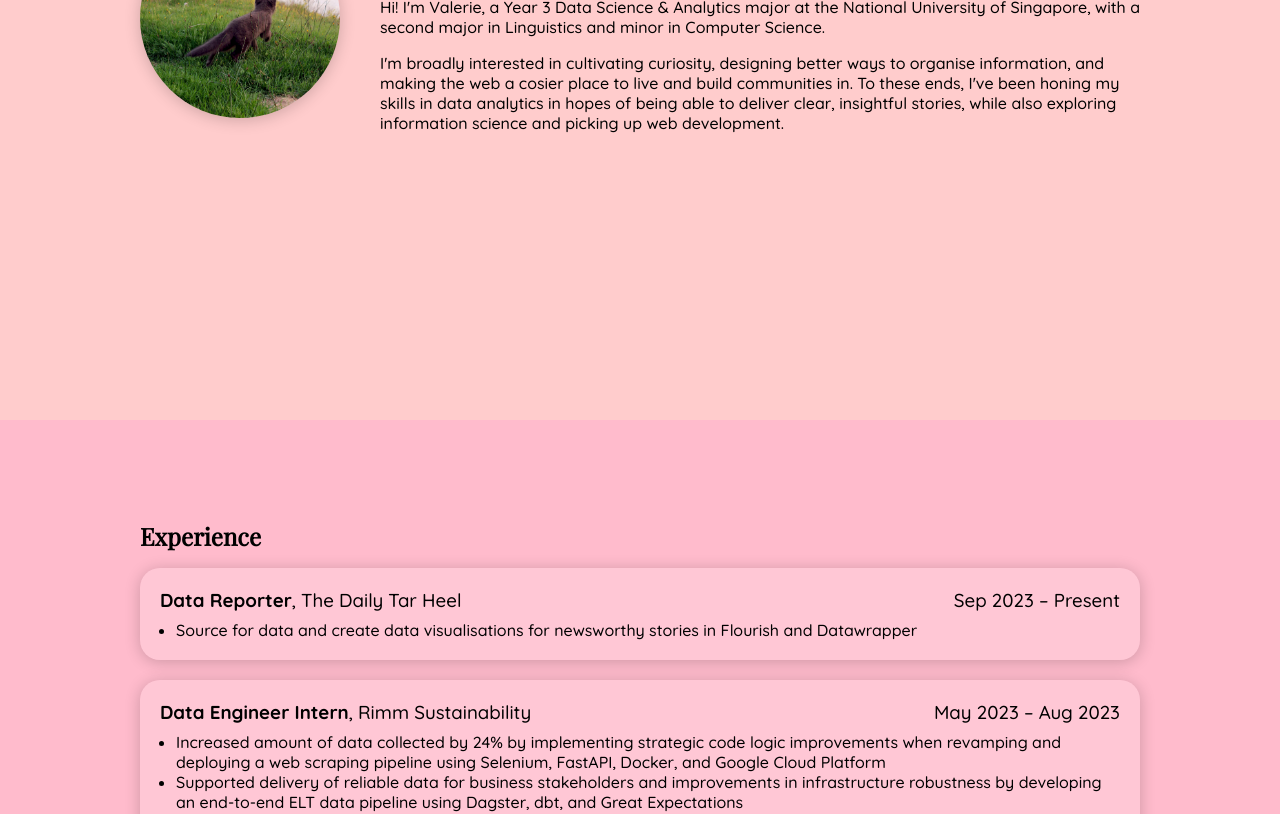
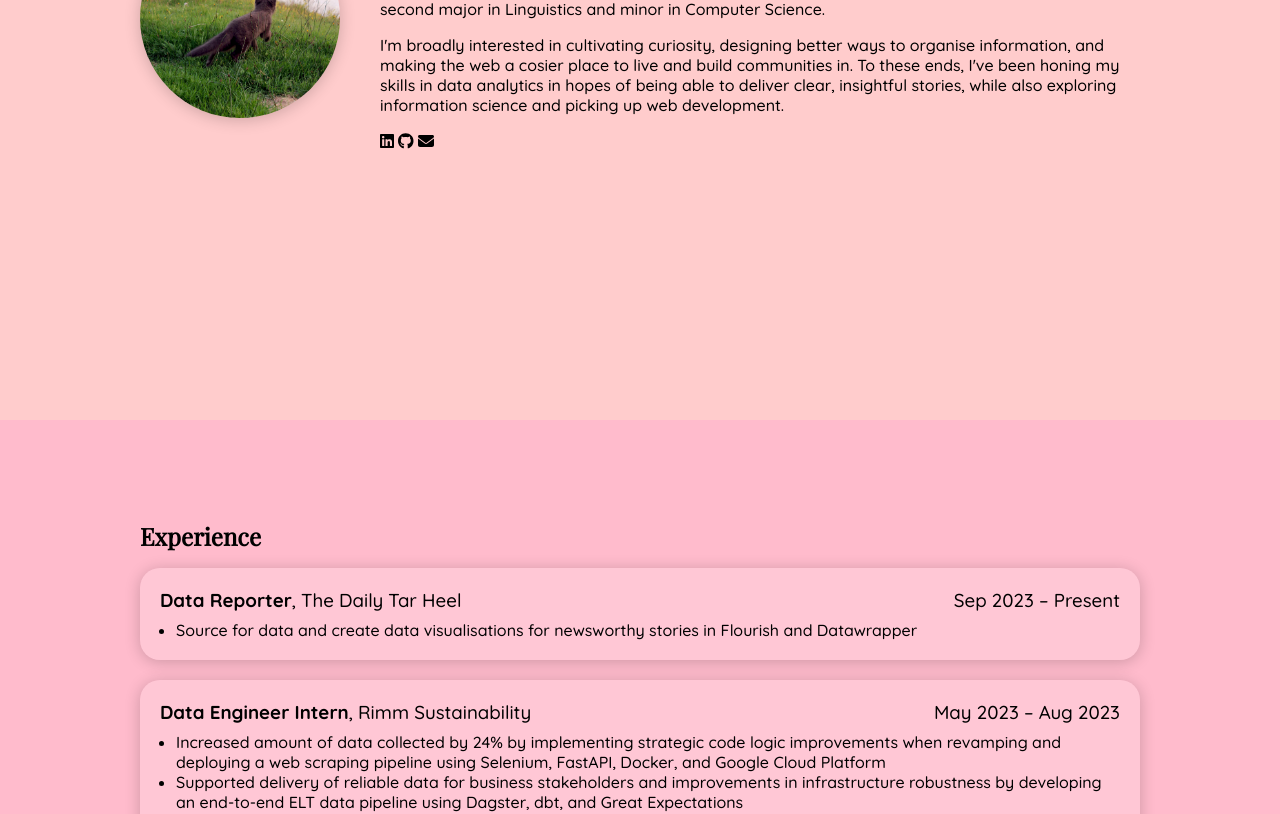
Before and after one commit to valerietanhx/homework-2-valerietanhx, a Next.js app: page / in a window 1280 px wide. Shown: the part 1180-1994 px from the top of the page. Built offline with nearby package versions, Linux system fonts and the light colour scheme; a web font is replaced by a local one.

Commit message:
feat: add fontawesome icons + clean up some other unnecessary lines of code

```diff
--- a/app/layout.js
+++ b/app/layout.js
@@ -1,5 +1,9 @@
 import { Inter } from 'next/font/google'
 import './globals.css'
+import "@fortawesome/fontawesome-svg-core/styles.css";
+import { config } from "@fortawesome/fontawesome-svg-core";
+
+config.autoAddCss = false;
 
 const inter = Inter({ subsets: ['latin'] })
 
--- a/app/page.js
+++ b/app/page.js
@@ -5,7 +5,6 @@ import About from "@/components/about";
 import Experience from "@/components/experience";
 import Projects from "@/components/projects";
 import Footer from "@/components/footer";
-import styles from "./page.module.css";
 
 export default function Home() {
   return (
--- a/app/page.module.css
+++ b/app/page.module.css
@@ -67,6 +67,10 @@
 
 .aboutText > p:not(:last-child) {
   margin-bottom: 16px;
+}
+
+.aboutIcons > a:not(:last-child) {
+  margin-right: 4px;
 }
 
 /* experience, projects cards */
--- a/components/about.js
+++ b/components/about.js
@@ -2,6 +2,9 @@
 
 import { useState } from "react";
 import styles from "@/app/page.module.css";
+import { FontAwesomeIcon } from "@fortawesome/react-fontawesome";
+import { faEnvelope } from "@fortawesome/free-solid-svg-icons";
+import { faLinkedin, faGithub } from "@fortawesome/free-brands-svg-icons";
 
 export default function About() {
   const images = [
@@ -50,16 +53,17 @@ export default function About() {
           stories, while also exploring information science and picking up web
           development.
         </p>
-        {/* not showing up; need to figure out fontawesome. commenting out for now */}
-        {/* <a href="https://www.linkedin.com/in/valerietanhx/">
-          <i class="fa-brands fa-linkedin"></i>
-        </a>
-        <a href="https://github.com/valerietanhx">
-          <i className="fa-brands fa-github"></i>
-        </a>
-        <a href="mailto:valerietanhx@gmail.com">
-          <i className="fa-solid fa-envelope"></i>
-        </a> */}
+        <div className={styles.aboutIcons}>
+          <a href="https://www.linkedin.com/in/valerietanhx/">
+            <FontAwesomeIcon icon={faLinkedin} />
+          </a>
+          <a href="https://github.com/valerietanhx">
+            <FontAwesomeIcon icon={faGithub} />
+          </a>
+          <a href="mailto:valerietanhx@gmail.com">
+            <FontAwesomeIcon icon={faEnvelope} />
+          </a>
+        </div>
       </div>
     </section>
   );
--- a/components/footer.js
+++ b/components/footer.js
@@ -1,5 +1,3 @@
-import styles from "@/app/page.module.css";
-
 export default function Footer() {
   return (
     <footer>
--- a/components/projectCard.js
+++ b/components/projectCard.js
@@ -14,7 +14,6 @@ export default function ProjectCard(props) {
                 className={`${styles["buttonLink"]} ${styles["liveSite"]}`}
                 onClick={()=> window.open(props.liveSiteLink, '_blank')}
                 type="button"
-                target="_blank"
               >
                 Live Site
               </button>
--- a/components/projects.js
+++ b/components/projects.js
@@ -6,7 +6,6 @@ export default function Projects() {
     <section className={styles.projects} id="projects">
       <h2>Projects</h2>
       <div className={styles.cardContainer}>
-        {/* links not working... to fix */}
         <ProjectCard
           title="Copydf"
           liveSiteLink="https://valerietanhx.github.io/copydf/"
```
Also changed, not shown: package.json (+6 -2 lines), 1 other file (tests, documents, lock files or other folders).
